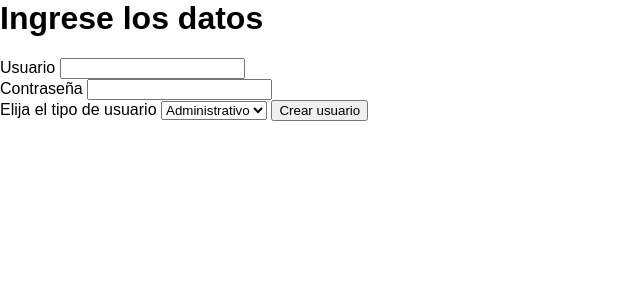
After one commit to delitogenio/salonlibre, a Flask app: page /login/createlogin in a window 1280 px wide. The commit adds this page. Shown: the top 300 px of the page, without its empty margins (0-640 px from the left). Run offline with Flask 2, Linux system fonts and the light colour scheme.

Commit message:
Flask Login Implementation

```diff
--- a/flaskr/Metodos/Login.py
+++ b/flaskr/Metodos/Login.py
@@ -24,7 +24,7 @@ class Login:
             self.contrasena = request.form["password"]
             for Usuario, Contrasena,Tipo_de_Usuario in cur:
                 if Usuario == self.nombreUsuario and Contrasena == self.contrasena:
-                    self.tipo_usuario=int.from_bytes(Tipo_de_Usuario,"little")
+                    self.tipo_usuario=Tipo_de_Usuario
                     if self.tipo_usuario == 1:
                         return 'admintemplate.html'
                     elif self.tipo_usuario == 2:
@@ -32,35 +32,41 @@ class Login:
                     elif self.tipo_usuario == 3:
                         return 'profesortemplate.html'
                     else: return '14'
-                else:
-                    return ('14')
         else:return 'login.html'
 
-    @bplogin.route('/login', methods=('GET', 'POST'))
+    @bplogin.route('/', methods=('GET', 'POST'))
     def __login():
+
         login = Login()
         result =login.login()
         if result != '14':
             return render_template(result)
         else:
             flash('Credenciales no validas','error')
-            return redirect ('/login/login')
-
-
-
-
-
-
-
+            return redirect ('/login')
     def create_login(self,tipo_usuario):
+        self.nombreUsuario = request.form["user"]
+        self.contrasena = request.form["password"]
+        self.tipo_usuario = int(tipo_usuario)
         conn = connection()
         cur = conn.cursor()
         flag =True
         cur.execute("SELECT Usuario,Contrasena FROM Usuarios")
         for Usuario, Contrasena in cur:
             if Usuario == self.nombreUsuario:
-                print("El usuario ya esta creado")
                 flag=False
+                return flash('El usuario ya esta creado','error')
         if flag:
-            cur.execute("INSERT INTO Usuarios(Usuario, Contrasena, Tipo_de_Usuario) VALUES (?,?,?)",(self.nombreUsuario, self.contrasena, tipo_usuario,))
+            cur.execute("INSERT INTO Usuarios(Usuario, Contrasena, Tipo_de_Usuario) VALUES (?,?,?)",(self.nombreUsuario, self.contrasena, self.tipo_usuario,))
             conn.commit()
+            flash('Usuario creado correctamente','message')
+
+
+    @bplogin.route('/createlogin', methods=('GET', 'POST'))
+    def __create_login ():
+        if request.method == 'GET':
+            return render_template('logincreation.html')
+        else:
+            login = Login()
+            login.create_login(request.form['lista_tipos_usuario'])
+            return redirect('/login')
--- a/flaskr/Templates/login.html
+++ b/flaskr/Templates/login.html
@@ -28,10 +28,10 @@
             <br>
         </div>
         <div class="buttonsLogin">
-            <input type="submit" value="Login" enctype="multipart/form-data">
+            <input type="submit" value="Ingresar" enctype="multipart/form-data">
         </div>
         <div class="createLogin">
-            <button><a>Create User</a></button>
+            <button><a href="{{url_for('login.__create_login')}}">Create User</a></button>
         </div>
     </form>
 {% endblock %}
--- /dev/null
+++ b/flaskr/Templates/logincreation.html
@@ -0,0 +1,32 @@
+{%extends "layout.html"%}
+
+{% block head %}
+<meta charset="utf-8" />
+<title>FileDataExtraction</title>
+<link rel="stylesheet" href="{{ url_for('static', filename='login.css')}}" />
+{%endblock%}
+
+{% block content %}
+
+<form  method="POST" enctype="multipart/form-data">
+    <h1>Ingrese los datos</h1>
+    <div class="datoslogin">
+        <label for="user" >Usuario</label>
+        <input type="text" name="user" id="user" required>
+        <br>
+        <label for="password">Contraseña</label>
+        <input type="password" name="password" id="password" required>
+        <br>
+        <label for="lista_tipos_usuarios">Elija el tipo de usuario</label>
+        <select class="lista_tipos_usuarios" name="lista_tipos_usuario" id="lista_tipos_usuarios" required>
+            <option value="1">Administrativo</option>
+            <option value="2">Estudiante</option>
+            <option value="3">Profesoor</option>
+        </select>
+        <input type="submit" enctype="multipart/form-data" value="Crear usuario">
+    </div>
+
+
+</form>
+
+{% endblock %}
```
